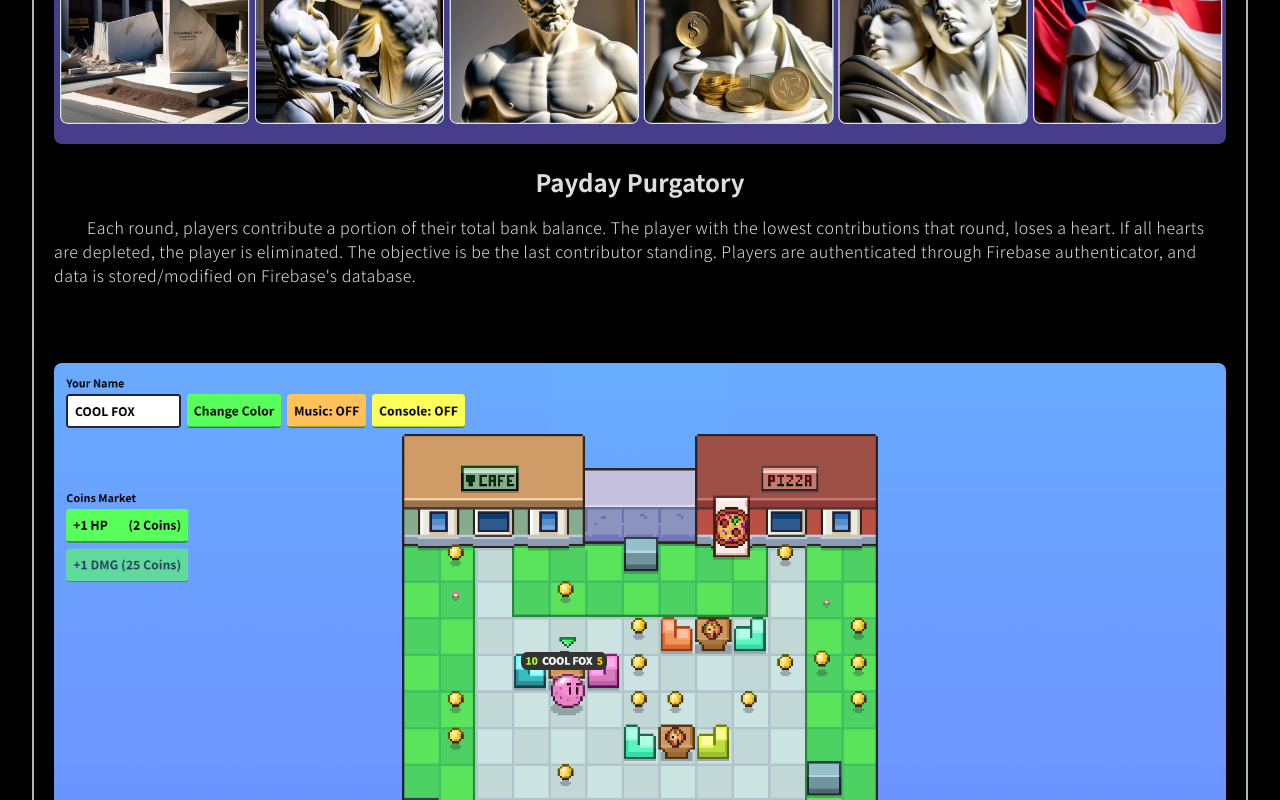
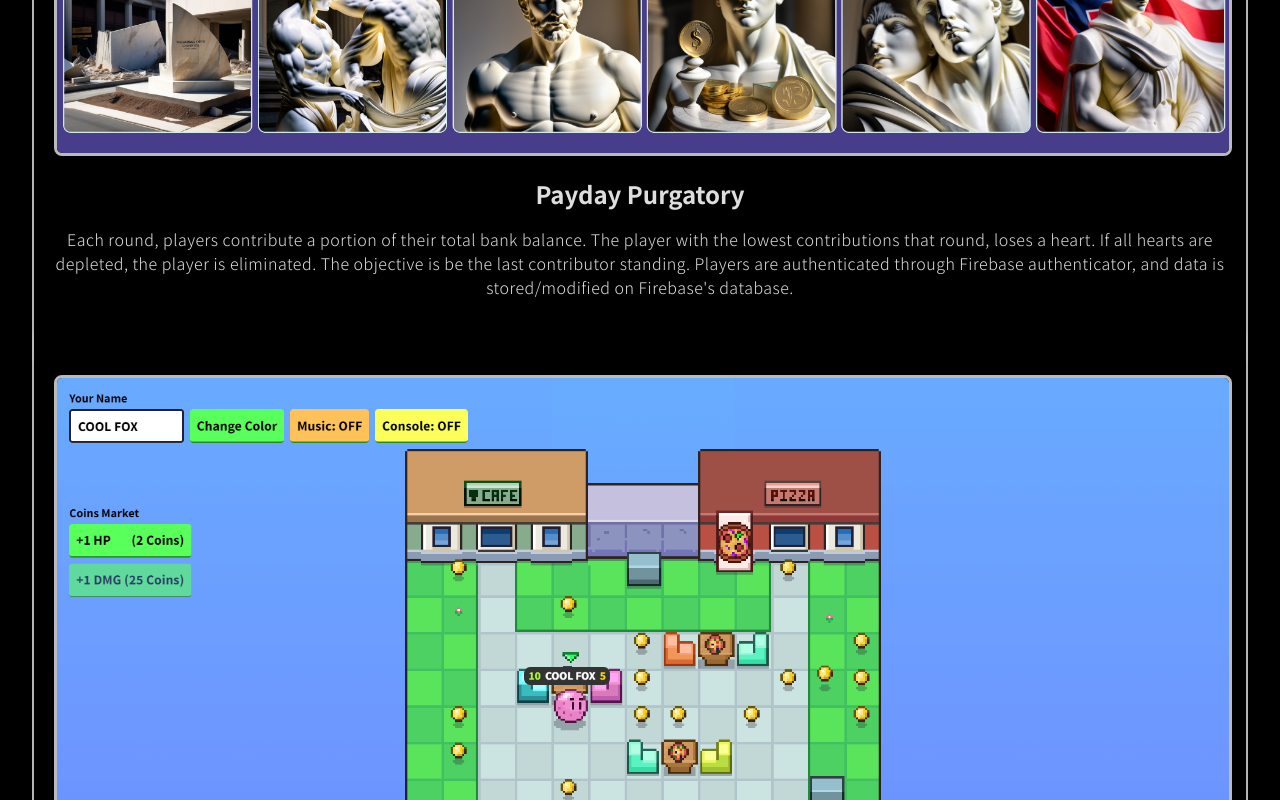
Before and after one commit to lyeric2022/lyyeric.tech, a React (Vite) app: page / in a window 1280 px wide. Shown: the part 2000-2800 px from the top of the page. Built offline with nearby package versions, Linux system fonts and the light colour scheme.

Commit message:
website beta 1.3

```diff
--- a/src/App.jsx
+++ b/src/App.jsx
@@ -60,16 +60,18 @@ function App() {
             <img src={symbolicRegressorImage} alt="Project 3" className="project-image" />
             <h3>Symbolic Regressor for Pringles</h3>
             <p>
-              &emsp;&emsp;During my ASSURE-US research program, I explored genetic programming and developed a usable fitness model for Symbolic Regressor.
+              During my ASSURE-US research program, I explored genetic programming and developed a usable fitness model for Symbolic Regressor.
               Given 50 data points that maps a hyperbolic paraboloid, the model was able to reveal the formula of such shape.
               BTS, the Symbolic Regressor is utilizing selections, crossovers, and mutations, to derive the fittest genetic programs, over multiple generations.
             </p>
           </div>
           <div className="card project-card">
-            <img src={paydayPurgatoryImage} alt="Project 1" className="project-image" />
+            <a href="https://www.payday-purgatory.lyyeric.tech/" target="_blank" rel="noopener noreferrer">
+              <img src={paydayPurgatoryImage} alt="Project 1" className="project-image" />
+            </a>
             <h3>Payday Purgatory</h3>
             <p>
-              &emsp;&emsp;Each round, players contribute a portion of their total bank balance.
+              Each round, players contribute a portion of their total bank balance.
               The player with the lowest contributions that round, loses a heart.
               If all hearts are depleted, the player is eliminated.
               The objective is be the last contributor standing.
@@ -77,19 +79,23 @@ function App() {
             </p>
           </div>
           <div className="card project-card">
-            <img src={projectilePoopersImage} alt="Project 2" className="project-image" />
+            <a href="https://www.projectile-poopers.lyyeric.tech/" target="_blank" rel="noopener noreferrer">
+              <img src={projectilePoopersImage} alt="Project 2" className="project-image" />
+            </a>
             <h3>Projectile Poopers</h3>
             <p>
-              &emsp;&emsp;Built upon Drew Conley's multiplayer JS game— adding game music, coin sounds, and mobile-friendly button-based controls.
+              Built upon Drew Conley's multiplayer JS game— adding game music, coin sounds, and mobile-friendly button-based controls.
               Implemented an HP system to eliminate players falling below 0 HP and designed projectiles for player damage.
               Created a coins market where players can redeem coins for HP and projectile upgrades— utilizing Firebase for authentication and data management.
             </p>
           </div>
           <div className="card project-card">
-            <img src={hoaVietMarketImage} alt="Project 3" className="project-image" />
+            <a href="https://www.hoa-viet-market.lyyeric.tech/" target="_blank" rel="noopener noreferrer">
+              <img src={hoaVietMarketImage} alt="Project 3" className="project-image" />
+            </a>
             <h3>Hoa Viet Market Business Website</h3>
             <p>
-              &emsp;&emsp;I develop a website for a small, Vietnamese business in Los Angeles, and passed as a finalist for Snapchat Academies' engineering assessment.
+              I develop a website for a small, Vietnamese business in Los Angeles, and passed as a finalist for Snapchat Academies' engineering assessment.
               The website features contact pages, operating hours, customer accommodations, a photos photo-gallery, and Google maps integrations.
             </p>
           </div>
--- a/src/App.scss
+++ b/src/App.scss
@@ -85,6 +85,20 @@
         max-width: 100%;
         height: auto;
         border-radius: 8px;
+        border-style: solid;
+        border-color: #bababa;
+
+        cursor: pointer;
+        transition: border-color 0.25s;
+
+        &:hover {
+          border-color: #646cff;
+        }
+
+        &:focus,
+        &:focus-visible {
+          outline: 4px auto -webkit-focus-ring-color;
+        }
       }
 
       h3 {
@@ -96,7 +110,7 @@
       p {
         margin-top: 10px;
         letter-spacing: 0.5px;
-        text-align: left;
+        text-align: center;
       }
     }
   }
```
